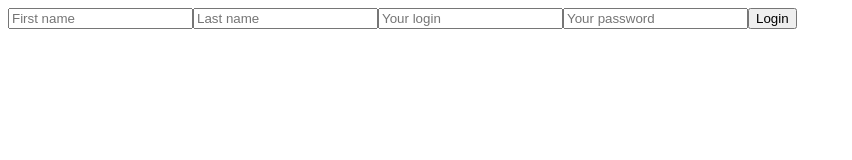
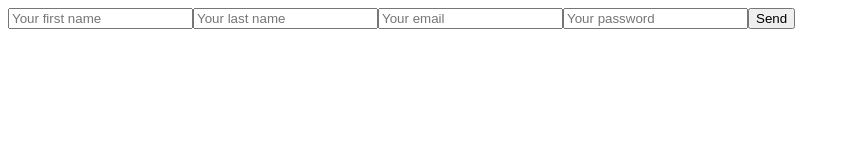
Before and after one commit to NataliiaYakovenko/react-rom-app, a React (Create React App) app: page / in a window 1280 px wide. Shown: the top 160 px of the page, without its empty margins (0-852 px from the left). Built offline with nearby package versions, Linux system fonts and the light colour scheme.

Commit message:
Add Formik

```diff
--- a/package.json
+++ b/package.json
@@ -8,6 +8,7 @@
     "@testing-library/react": "^16.2.0",
     "@testing-library/user-event": "^13.5.0",
     "classnames": "^2.5.1",
+    "formik": "^2.4.6",
     "react": "^19.0.0",
     "react-dom": "^19.0.0",
     "react-router-dom": "^7.4.0",
--- a/src/components/FormSignUp/FormSignUp.js
+++ b/src/components/FormSignUp/FormSignUp.js
@@ -1,5 +1,6 @@
 import React, { Component } from "react";
 import SIGN_UP_SHEMA from "../../schemas";
+import { Formik, Form, Field } from "formik";
 
 const initialState = {
   firstName: "",
@@ -8,85 +9,28 @@ const initialState = {
   password: "",
 };
 
-class FormSignUp extends Component {
-  constructor(props) {
-    super(props);
-
-    this.state = {
-      ...initialState,
-      isError: null,
-    };
-  }
-
-  changeHandler = ({ target: { value, name } }) => {
-    this.setState({
-      [name]: value,
-    });
+function FormSignUp(props) {
+ const handlerSubmitToFormik = (values, actions) => {
+    console.log(values);
+    actions.resetForm();
   };
 
-  submitHandler = (event) => {
-    event.preventDefault();
-    try {
-      SIGN_UP_SHEMA.validateSync(this.state);
+  return (
+    <Formik initialValues={initialState} onSubmit={handlerSubmitToFormik}>
+      {(formikProps) => {
+        return (
+          <Form>
+            <Field type="text" name="firstName" placeholder='Your first name'/>
+            <Field type="text" name="lastName" placeholder='Your last name'/>
+            <Field type="text" name="email" placeholder='Your email'/>
+            <Field type="text" name="password" placeholder='Your password'/>
 
-      this.setState({
-        isError: null,
-      });
-    } catch (err) {
-      this.setState({
-        isError: err,
-      });
-    }
-  };
-
-  render() {
-    const { email, password, firstName, lastName, isError } = this.state;
-    return (
-      <form onSubmit={this.submitHandler}>
-        <input
-          type="text"
-          value={firstName}
-          placeholder="First name"
-          name="firstName"
-          onChange={this.changeHandler}
-        />
-
-        <input
-          type="text"
-          value={lastName}
-          placeholder="Last name"
-          name="lastName"
-          onChange={this.changeHandler}
-        />
-
-        <input
-          type="text"
-          value={email}
-          placeholder="Your login"
-          name="email"
-          onChange={this.changeHandler}
-        />
-
-        <input
-          type="text"
-          value={password}
-          placeholder="Your password"
-          name="password"
-          onChange={this.changeHandler}
-        />
-        <button>Login</button>
-
-        {isError && (
-          <p style={{ color: "red", fontSize: "20px" }}>{isError.message}</p>
-        )}
-      </form>
-    );
-  }
+            <button type="submit">Send</button>
+          </Form>
+        );
+      }}
+    </Formik>
+  );
 }
 
 export default FormSignUp;
-
-/*
-Зробити компоненту входу
-Провести валідацію з використанням Yup
-*/
```
Also changed, not shown: 1 other file (tests, documents, lock files or other folders).
